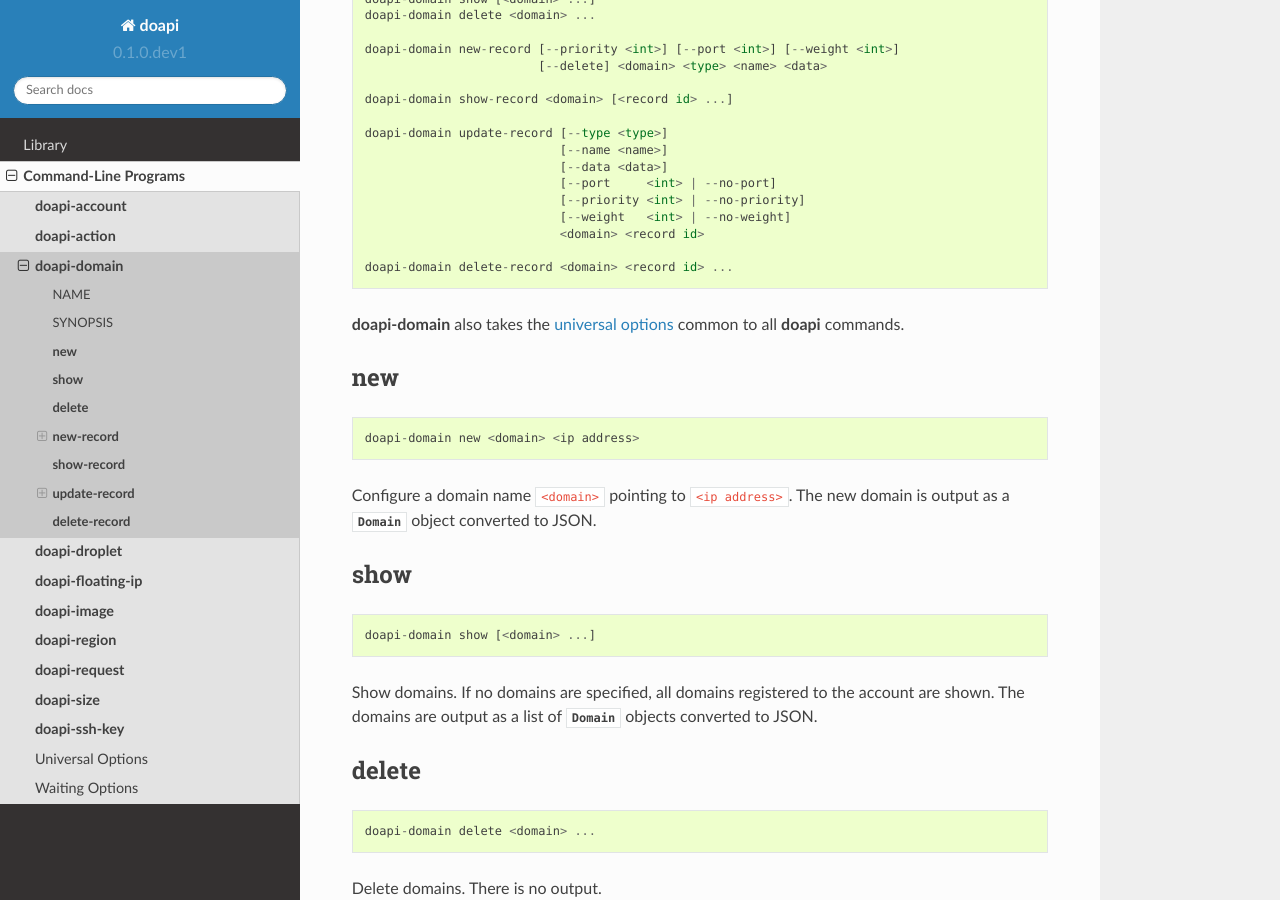
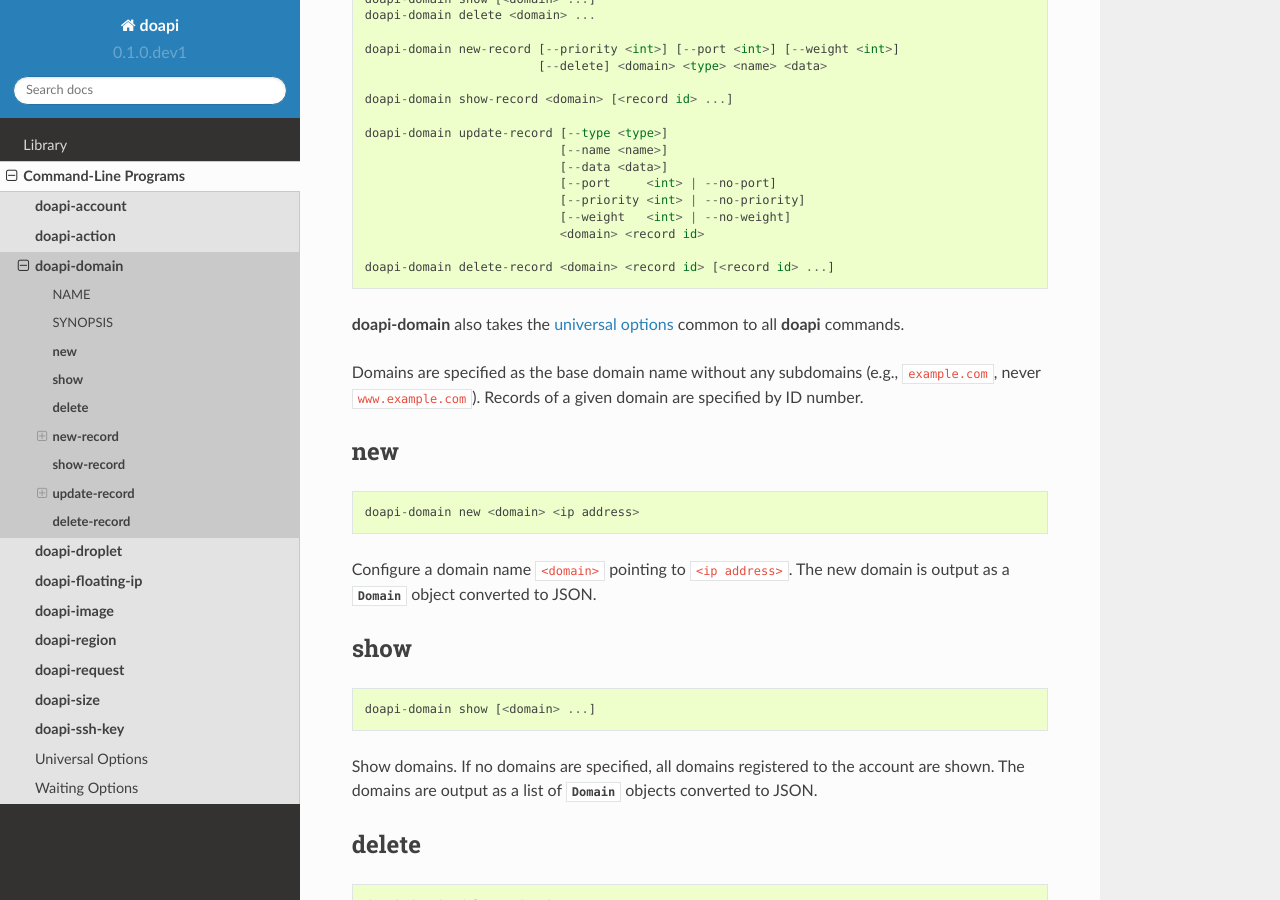
Before and after one commit to jwodder/doapi, a Sphinx documentation site: the page built from docs/cli/domain.rst, in a window 1280 px wide and 900 px high, scrolled down 359 px. Built offline with Sphinx 7.4.7 and the Read the Docs theme 2.0.0, drawn with Linux system fonts in a browser that asks for light colours.

Commit message:
Slight expansion of doapi-domain documentation

```diff
--- a/docs/cli/domain.rst
+++ b/docs/cli/domain.rst
@@ -32,10 +32,14 @@ SYNOPSIS
                                [--weight   <int> | --no-weight]
                                <domain> <record id>
 
-    doapi-domain delete-record <domain> <record id> ...
+    doapi-domain delete-record <domain> <record id> [<record id> ...]
 
 :program:`doapi-domain` also takes the :ref:`universal options <universal>`
 common to all :program:`doapi` commands.
+
+Domains are specified as the base domain name without any subdomains (e.g.,
+``example.com``, never ``www.example.com``).  Records of a given domain are
+specified by ID number.
 
 
 :command:`new`
@@ -181,6 +185,6 @@ Options
 
 ::
 
-    doapi-domain delete-record <domain> <record id> ...
+    doapi-domain delete-record <domain> <record id> [<record id> ...]
 
 Delete records of the given domain.  There is no output.
```
